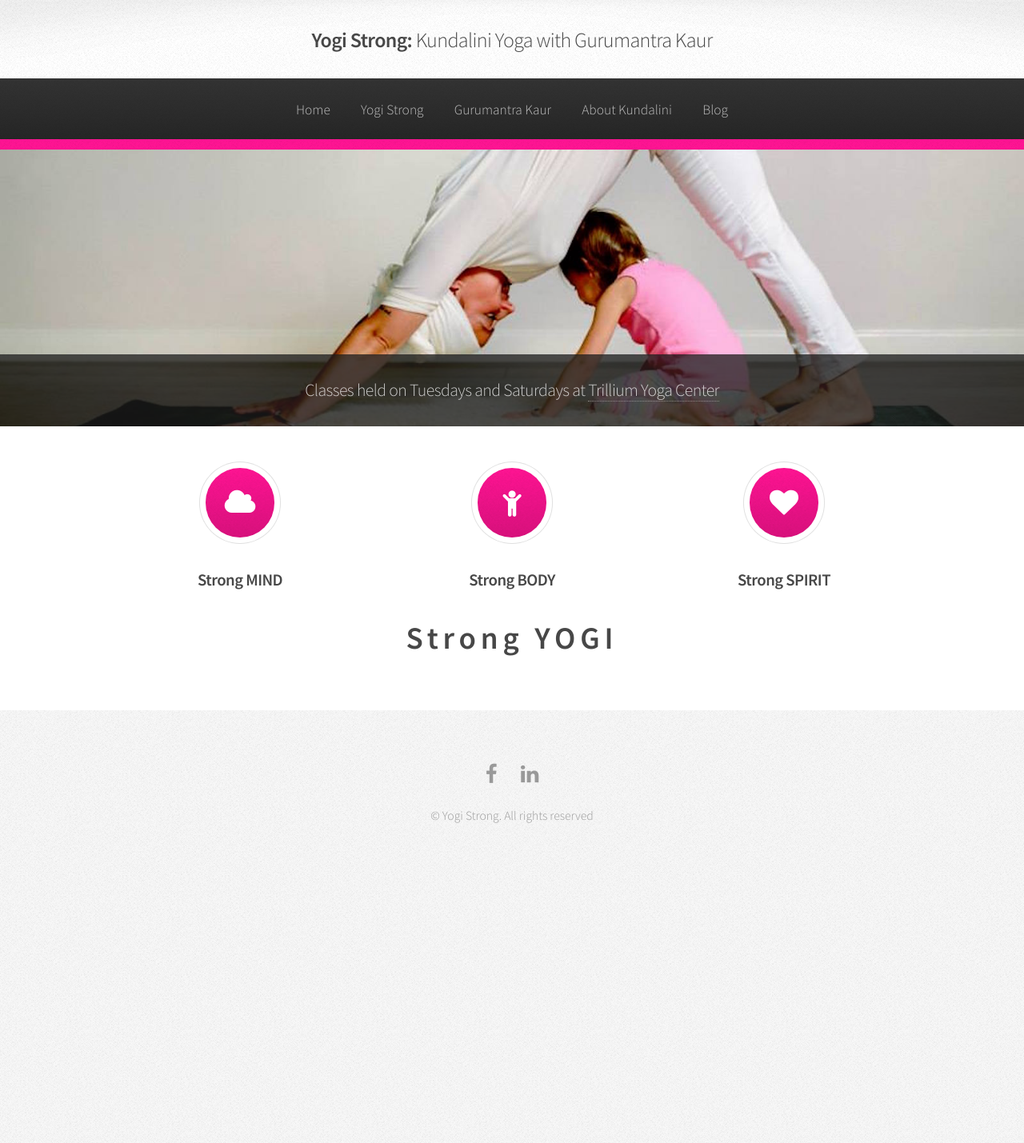
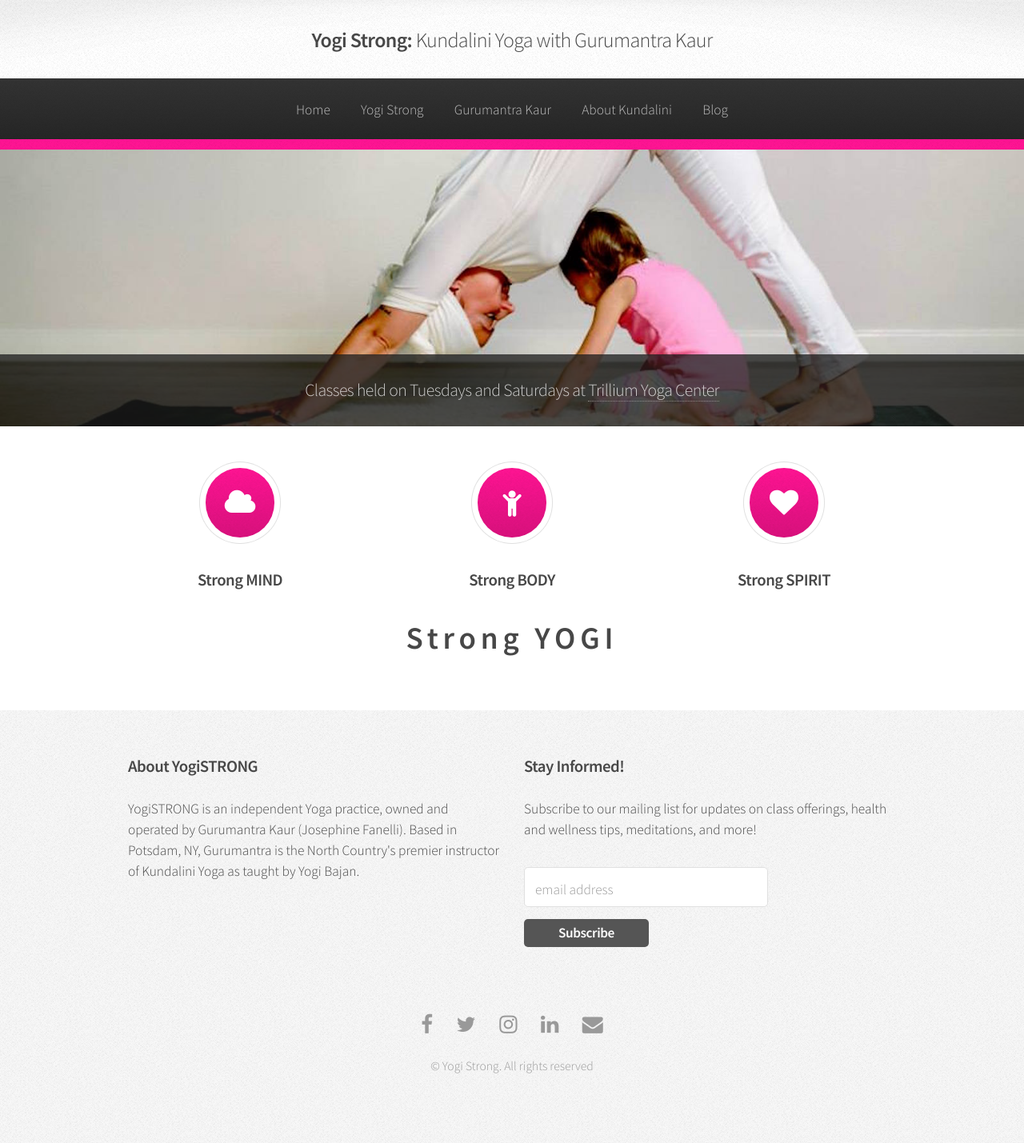
Before and after one commit to zblservices/yogistrong.github.io, a Jekyll site: the page built from index.html, in a window 1280 px wide. Shown: the whole page at 80% size. Built offline with Jekyll 4.4.1, drawn with Linux system fonts in a browser that asks for light colours; nearby versions of some CDN libraries; the list of posts is cut into pages by our own code; before the commit the page ends 1116 px from its top, so only the background shows below that.

Commit message:
Before replace

```diff
--- a/_includes/footer.html
+++ b/_includes/footer.html
@@ -1,67 +1,47 @@
 		<!-- Footer -->
 			<div id="footer">
 				<div class="container">
-					<div class="row ">
-						<div class="6u">
-							<div class="row collapse-at-2">
-								<section class="6u">
-									<!-- <h3>Links to Stuff</h3>
-									<ul class="links">
-										<li><a href="#">Mattis et quis rutrum</a></li>
-										<li><a href="#">Suspendisse amet varius</a></li>
-										<li><a href="#">Sed et dapibus quis</a></li>
-										<li><a href="#">Rutrum accumsan dolor</a></li>
-										<li><a href="#">Mattis rutrum accumsan</a></li>
-										<li><a href="#">Suspendisse varius nibh</a></li>
-										<li><a href="#">Sed et dapibus mattis</a></li>
-									</ul> -->
-								</section>
-								<section class="6u">
-									<!-- <h3>More Links to Stuff</h3>
-									<ul class="links">
-										<li><a href="#">Duis neque nisi dapibus</a></li>
-										<li><a href="#">Sed et dapibus quis</a></li>
-										<li><a href="#">Rutrum accumsan sed</a></li>
-										<li><a href="#">Mattis et sed accumsan</a></li>
-										<li><a href="#">Duis neque nisi sed</a></li>
-										<li><a href="#">Sed et dapibus quis</a></li>
-										<li><a href="#">Rutrum amet varius</a></li>
-									</ul> -->
-								</section>
-							</div>
-						</div>
+					<div class="row">
 						<section class="6u">
-							<!-- <h3>Get In Touch</h3>
-							<form>
+							<h3>About YogiSTRONG</h3>
+							<p>
+									YogiSTRONG is an independent Yoga practice, owned and operated by Gurumantra Kaur (Josephine Fanelli). Based in
+									Potsdam, NY, Gurumantra is the North Country's premier instructor of Kundalini Yoga as taught by Yogi Bajan.
+							</p>
+						</section>
+						<section class="6u">
+							<h3>Stay Informed!</h3>
+							<p>Subscribe to our mailing list for updates on class offerings, health and wellness tips, meditations, and more!</p>
+							<form action="//yogistrong.us5.list-manage.com/subscribe/post?u=413df41c423394ae32fc964ae&amp;id=62a9a2ae18" method="post" id="mc-embedded-subscribe-form" name="mc-embedded-subscribe-form" class="validate" target="_blank" novalidate>
 								<div class="row half collapse-at-2">
-									<div class="6u">
-										<input type="text" name="name" id="name" placeholder="Name" />
-									</div>
-									<div class="6u">
-										<input type="email" name="email" id="email" placeholder="Email" />
-									</div>
-								</div>
-								<div class="row half">
-									<div class="12u">
-										<textarea name="message" id="message" placeholder="Message" rows="5"></textarea>
+									<div class="8u">
+									<input type="email" value="" name="EMAIL" id="mce-EMAIL" placeholder="email address" required/>
 									</div>
 								</div>
 								<div class="row half">
 									<div class="12u">
 										<ul class="actions">
-											<li><input type="submit" class="button alt" value="Send Message" /></li>
+											<li><input id="mc-embedded-subscribe" type="submit" class="button alt" value="Subscribe" /></li>
 										</ul>
 									</div>
 								</div>
-							</form> -->
+
+									<!-- real people should not fill this in and expect good things - do not remove this or risk form bot signups-->
+									<div style="position: absolute; left: -5000px;" aria-hidden="true"><input type="text" name="b_413df41c423394ae32fc964ae_62a9a2ae18" tabindex="-1" value=""></div>
+
+							</form>
 						</section>
 					</div>
-				</div>
+
+				<div class="container" style="padding-top: 5em;">
 
 				<!-- Icons -->
 					<ul class="icons">
 						<li><a href="https://www.facebook.com/Yogi-Strong-140891875927942/" class="icon fa-facebook"><span class="label">Facebook</span></a></li>
+						<li><a href="https://twitter.com/gurumantrakaur/" class="icon fa-twitter"><span class="label">Twitter</span></a></li>
+						<li><a href="https://www.instagram.com/gurumantrakaur/" class="icon fa-instagram"><span class="label">Twitter</span></a></li>
 						<li><a href="https://www.linkedin.com/company/1985324?trk=tyah&trkInfo=clickedVertical%3Acompany%2CclickedEntityId%3A1985324%2Cidx%3A1-1-1%2CtarId%3A1448472834162%2Ctas%3Ayogi%20strong" class="icon fa-linkedin"><span class="label">LinkedIn</span></a></li>
+						<li><a href="mailto:yoga@gurumantrakaur.com" class="icon fa-envelope"><span class="label">LinkedIn</span></a></li>
 					</ul>
 
 				<!-- Copyright -->
@@ -72,6 +52,7 @@
 					</div>
 
 			</div>
+		</div>
 
 	</body>
 </html>
--- a/assets/css/style.css
+++ b/assets/css/style.css
@@ -471,19 +471,15 @@
 		-o-transition: background-color 0.2s ease-in-out, color 0.2s ease-in-out, box-shadow 0.2s ease-in-out;
 		-ms-transition: background-color 0.2s ease-in-out, color 0.2s ease-in-out, box-shadow 0.2s ease-in-out;
 		transition: background-color 0.2s ease-in-out, color 0.2s ease-in-out, box-shadow 0.2s ease-in-out;
-		background-color: #37c0fb;
-		background-image: -moz-linear-gradient(top, rgba(0,0,0,0), rgba(0,0,0,0.15)), url("images/bg01.png");
-		background-image: -webkit-linear-gradient(top, rgba(0,0,0,0), rgba(0,0,0,0.15)), url("images/bg01.png");
-		background-image: -o-linear-gradient(top, rgba(0,0,0,0), rgba(0,0,0,0.15)), url("images/bg01.png");
-		background-image: -ms-linear-gradient(top, rgba(0,0,0,0), rgba(0,0,0,0.15)), url("images/bg01.png");
-		background-image: linear-gradient(top, rgba(0,0,0,0), rgba(0,0,0,0.15)), url("images/bg01.png");
+		background-color: #ff1493;
+
 		border-radius: 5px;
 		border: 0;
 		color: white;
 		cursor: pointer;
 		display: inline-block;
 		padding: 0 1.5em;
-		line-height: 2.75em;
+		line-height: 2em;
 		min-width: 9em;
 		text-align: center;
 		text-decoration: none;
@@ -768,6 +764,7 @@
 				margin-left: 1em;
 			}
 
+
 /* Wrapper */
 
 	.wrapper {
```
